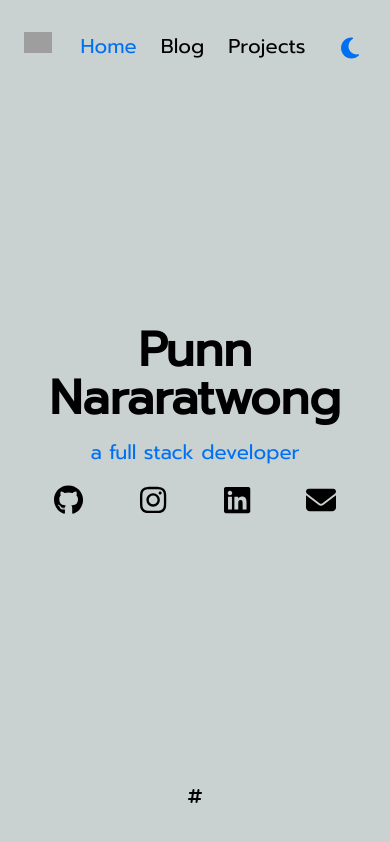
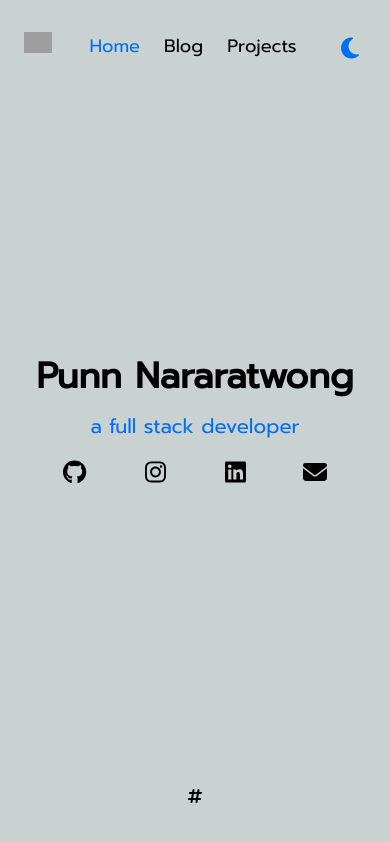
Before and after one commit to Nacabacu/punn-dev, a Next.js app: page / in a window 390 px wide. Built offline with nearby package versions, Linux system fonts and the light colour scheme; grey boxes are pictures that could not be loaded.

Commit message:
Update mobile

```diff
--- a/app/(client)/page.tsx
+++ b/app/(client)/page.tsx
@@ -4,15 +4,16 @@ import { faEnvelope } from '@fortawesome/free-solid-svg-icons';
 import IconWrapper from '@/components/iconWrapper';
 
 const HomePage = () => {
+  const iconClassName = 'sm:w-9 sm:h-9 sm:text-3xl w-8 h-8 text-2xl';
   return (
     <div className='flex flex-grow flex-col justify-center items-center h-full'>
-      <div className='font-extrabold text-5xl text-center'>Punn Nararatwong</div>
+      <div className='font-extrabold sm:text-5xl text-4xl text-center'>Punn Nararatwong</div>
       <div className='text-xl pt-4 text-primary dark:text-primaryDark'>a full stack developer</div>
       <div className='flex text-xl pt-4 space-x-12'>
-        <IconWrapper url='https://github.com/Nacabacu' className='w-9 h-9 text-3xl' icon={faGithub} />
-        <IconWrapper url='https://www.instagram.com/p.nacabacu' className='w-9 h-9 text-3xl' icon={faInstagram} />
-        <IconWrapper url='https://th.linkedin.com/in/punn-nararatwong-4a7b5814a' className='w-9 h-9 text-3xl' icon={faLinkedin} />
-        <IconWrapper url='mailto:punn.nara@gmail.com' className='w-9 h-9 text-3xl' icon={faEnvelope} />
+        <IconWrapper url='https://github.com/Nacabacu' className={iconClassName} icon={faGithub} />
+        <IconWrapper url='https://www.instagram.com/p.nacabacu' className={iconClassName} icon={faInstagram} />
+        <IconWrapper url='https://th.linkedin.com/in/punn-nararatwong-4a7b5814a' className={iconClassName} icon={faLinkedin} />
+        <IconWrapper url='mailto:punn.nara@gmail.com' className={iconClassName} icon={faEnvelope} />
       </div>
     </div>
   );
--- a/app/layout.tsx
+++ b/app/layout.tsx
@@ -22,10 +22,10 @@ export const metadata: Metadata = {
     template: '%s | Punn.dev'
   },
   keywords: ['Punn', 'Nararatwong', 'Punn Nararatwong', 'full stack developer', 'programmer', 'developer', 'portfolio', 'blog', 'development blog'],
-  description: 'Punn\'s blog',
+  description: 'Punn\'s Blog',
   openGraph: {
     title: 'Punn.dev',
-    description: 'Punn\'s blog',
+    description: 'Punn\'s Blog',
     type: 'website',
     locale: 'en_US',
     url: 'https://punn.dev/',
--- a/components/header.tsx
+++ b/components/header.tsx
@@ -6,7 +6,7 @@ const Header = ({ title }: HeaderProps) => {
   return (
     <header className='flex flex-col justify-center border-b border-dashed border-primary
      dark:border-primaryDark w-full pb-8 mb-8 border-opacity-50'>
-      <h2 className='text-4xl font-extrabold text-center'>
+      <h2 className='sm:text-4xl text-3xl font-extrabold text-center'>
         {title}
       </h2>
     </header>
--- a/components/navbar.tsx
+++ b/components/navbar.tsx
@@ -33,7 +33,7 @@ const Navbar = () => {
           {LINKS.map(({ name, url }) => (
             <LinkWrapper key={name} url={url}>
               <span
-                className={clsx('text-xl transition-colors', {
+                className={clsx('sm:text-xl text-lg transition-colors', {
                   'text-primary dark:text-primaryDark': pathname === url,
                 })}
               >
```
Also changed, not shown: public/default-og.jpg (renamed from public/og.jpg).
